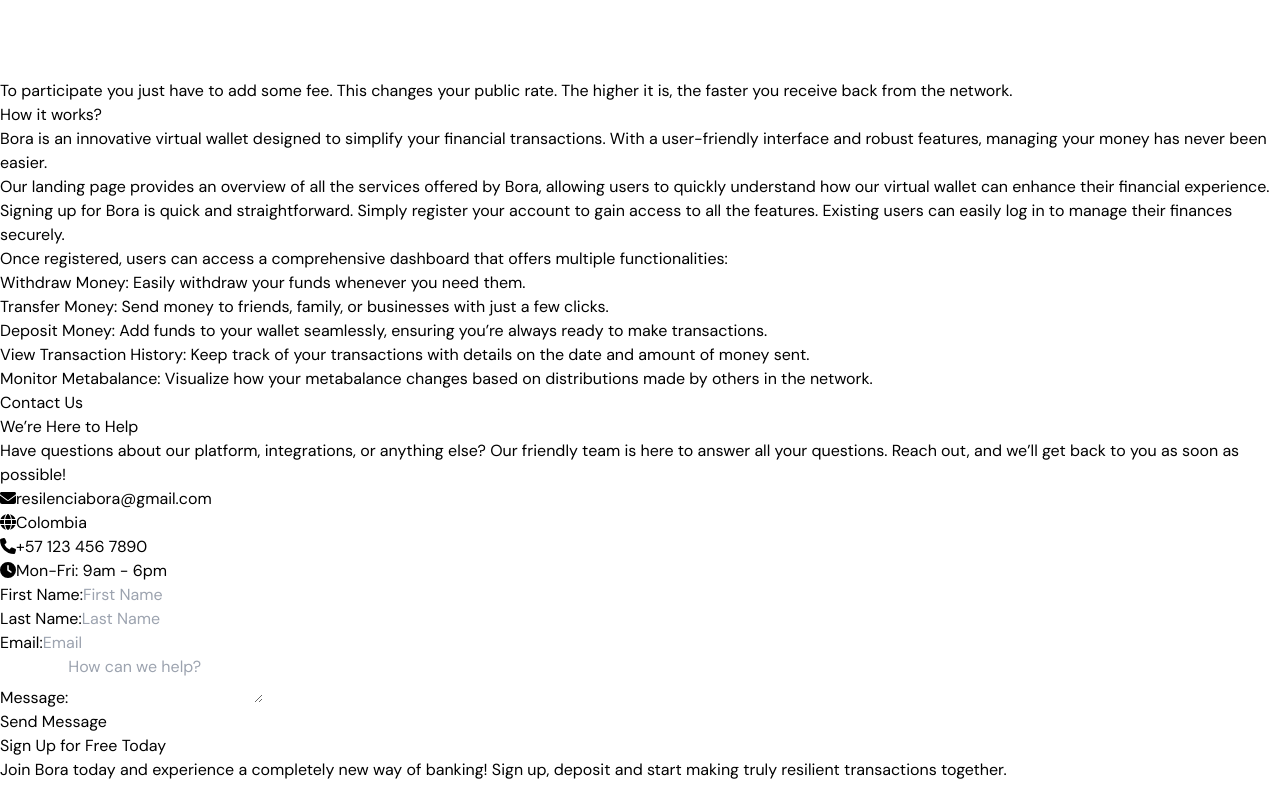
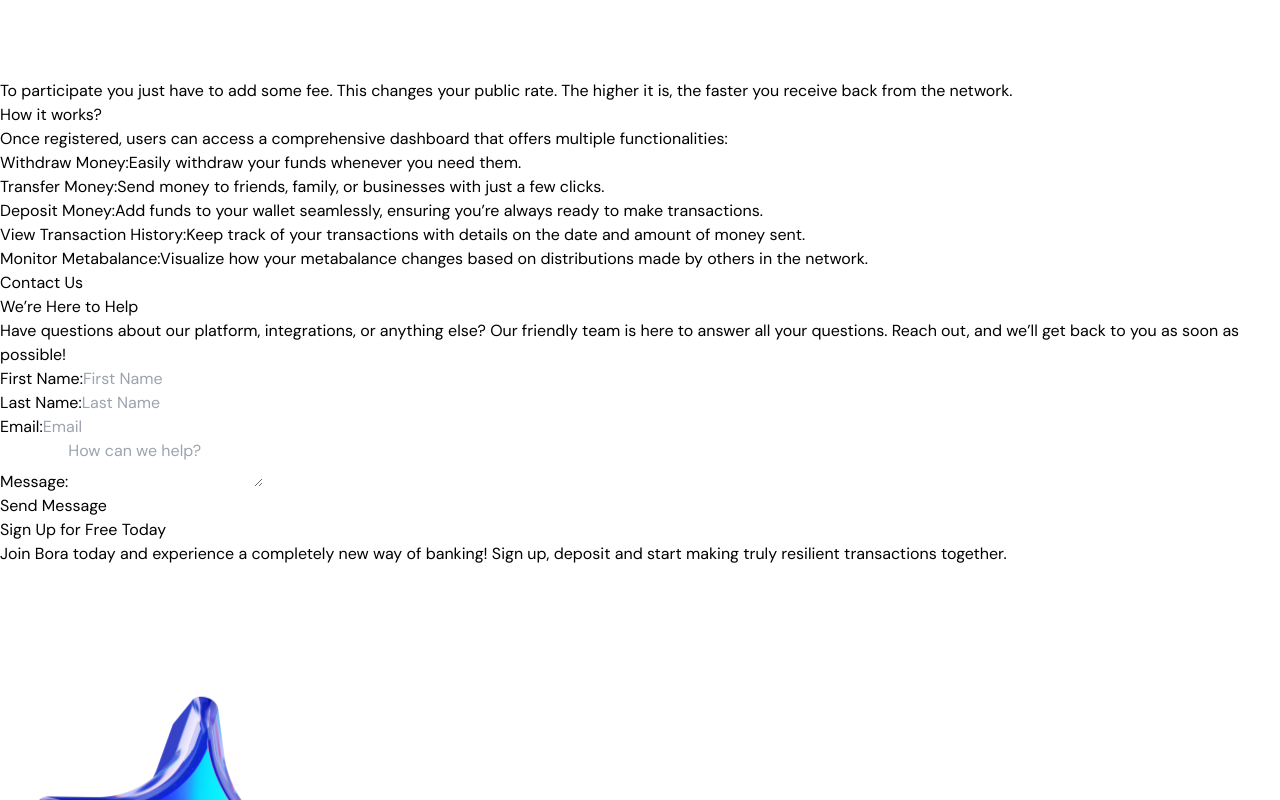
Before and after one commit to 22michelle/Frontend-Bora-2, a Next.js app: page / in a window 1280 px wide. Shown: the part 6860-7660 px from the top of the page. Built offline with nearby package versions, Linux system fonts and the light colour scheme.

Commit message:
Update Styles

```diff
--- a/src/app/components/ContactUs.tsx
+++ b/src/app/components/ContactUs.tsx
@@ -101,31 +101,31 @@
              Have questions about our platform, integrations, or anything else? Our friendly team is here to answer all your questions.
              Reach out, and we’ll get back to you as soon as possible!
             </p>
+
           <div className="grid grid-cols-1 md:grid-cols-2 gap-4 mt-6">
            {/* Column 1: Email */}
-          <div className="flex items-center">
+          {/* <div className="flex items-center">
            <FontAwesomeIcon icon={faEnvelope} className="mr-2 text-blue-600" />
            <span className="text-gray-700 font-medium">resilenciabora@gmail.com</span>
-          </div>
+          </div> */}
 
            {/* Column 2: Country */}
-         <div className="flex items-center">
+          {/* <div className="flex items-center">
            <FontAwesomeIcon icon={faGlobe} className="mr-2 text-blue-600" />
            <span className="text-gray-700 font-medium">Colombia</span>
-         </div>
+          </div> */}
 
            {/* Column 1: Phone */}
-         <div className="flex items-center">
+          {/* <div className="flex items-center">
            <FontAwesomeIcon icon={faPhone} className="mr-2 text-blue-600" />
            <span className="text-gray-700 font-medium">+57 123 456 7890</span>
-         </div>
+          </div> */}
 
            {/* Column 2: Opening hours */}
-         <div className="flex items-center">
+          {/* <div className="flex items-center">
            <FontAwesomeIcon icon={faClock} className="mr-2 text-blue-600" />
            <span className="text-gray-700 font-medium">Mon-Fri: 9am - 6pm</span>
-         </div>
-
+          </div> */}
           </div>
 
           </div>
--- a/src/app/components/Hero.tsx
+++ b/src/app/components/Hero.tsx
@@ -78,7 +78,15 @@
 
           <div className="mt-[100px] md:mt-0 md:w-1/2 md:pl-10 relative">
             <motion.div
-              className="max-w-xs mx-auto bg-gradient-to-r from-[#010D3E] to-[#001E80] rounded-lg shadow-lg p-6 relative overflow-hidden"
+             className="max-w-xs mx-auto bg-gradient-to-r from-[#010D3E] to-[#001E80] rounded-lg shadow-lg p-6 relative overflow-hidden"
+             initial={{ y: 0 }} // Initial position
+             animate={{ y: [0, -5, 0] }} // Bounce effect
+             transition={{
+               duration: 1.5, // Duration of the bounce cycle
+               ease: "easeInOut", // Easing function for smoothness
+               repeat: Infinity, // Repeat the bounce indefinitely
+               repeatType: "loop", // Loop the animation
+             }}
             >
               <div className="absolute inset-0 rounded-lg shadow-lg blur-md opacity-30 bg-black"></div>
               <div className="flex justify-end items-center relative z-10">
--- a/src/app/components/Tutorial.tsx
+++ b/src/app/components/Tutorial.tsx
@@ -14,44 +14,35 @@
           <h2 className="section-title font-bold">How it works?</h2>
         </div>
 
-        <div className="grid grid-cols-1 md:grid-cols-2 gap-8">
-          {/* Introduction */}
-          <div className="flex items-start">
-            <p className="text-lg">
-              Bora is an innovative virtual wallet designed to simplify your financial transactions.
-              With a user-friendly interface and robust features, managing your money has never been easier.
-            </p>
-          </div>
-
-          {/* Overview */}
-          <div className="flex items-start">
-            <p className="text-lg">
-              Our landing page provides an overview of all the services offered by Bora,
-              allowing users to quickly understand how our virtual wallet can enhance their financial experience.
-            </p>
-          </div>
-
-          {/* Sign-Up Process */}
-          <div className="flex items-start">
-            <p className="text-lg">
-              Signing up for Bora is quick and straightforward. Simply register your account to gain access to all the features.
-              Existing users can easily log in to manage their finances securely.
-            </p>
-          </div>
-
+        <div className="flex justify-center mb-8">
           {/* Dashboard Functionalities */}
-          <div className="flex items-start flex-col">
-            <p className="text-lg mb-2">
+          <div className="flex flex-col items-center text-center">
+            <p className="text-lg mb-4">
               Once registered, users can access a comprehensive dashboard that offers multiple functionalities:
             </p>
             {/* Unordered List directly below the paragraph */}
-            <ul className="list-disc ml-5">
-              <li><span className="font-bold">Withdraw Money:</span> Easily withdraw your funds whenever you need them.</li>
-              <li><span className="font-bold">Transfer Money:</span> Send money to friends, family, or businesses with just a few clicks.</li>
-              <li><span className="font-bold">Deposit Money:</span> Add funds to your wallet seamlessly, ensuring you’re always ready to make transactions.</li>
-              <li><span className="font-bold">View Transaction History:</span> Keep track of your transactions with details on the date and amount of money sent.</li>
-              <li><span className="font-bold">Monitor Metabalance:</span> Visualize how your metabalance changes based on distributions made by others in the network.</li>
-            </ul>
+            <ul className="flex flex-col gap-4 items-start">
+  <li className="flex items-start">
+    <span className="font-bold mr-2">Withdraw Money:</span>
+    <span>Easily withdraw your funds whenever you need them.</span>
+  </li>
+  <li className="flex items-start">
+    <span className="font-bold mr-2">Transfer Money:</span>
+    <span>Send money to friends, family, or businesses with just a few clicks.</span>
+  </li>
+  <li className="flex items-start">
+    <span className="font-bold mr-2">Deposit Money:</span>
+    <span>Add funds to your wallet seamlessly, ensuring you’re always ready to make transactions.</span>
+  </li>
+  <li className="flex items-start">
+    <span className="font-bold mr-2">View Transaction History:</span>
+    <span>Keep track of your transactions with details on the date and amount of money sent.</span>
+  </li>
+  <li className="flex items-start">
+    <span className="font-bold mr-2">Monitor Metabalance:</span>
+    <span>Visualize how your metabalance changes based on distributions made by others in the network.</span>
+  </li>
+</ul>
           </div>
         </div>
 
```
Lines whose indentation alone changed are shown as unchanged.
